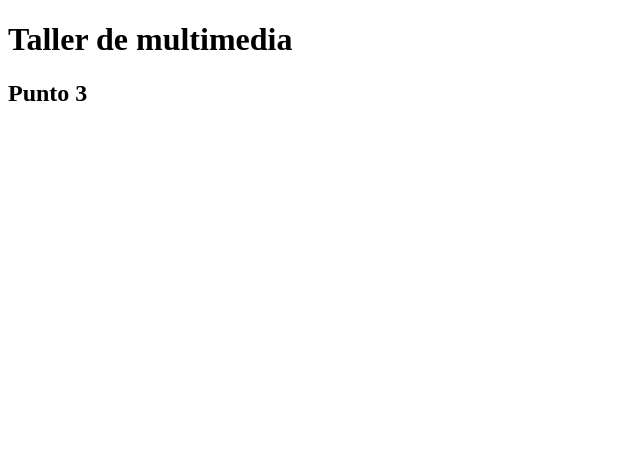
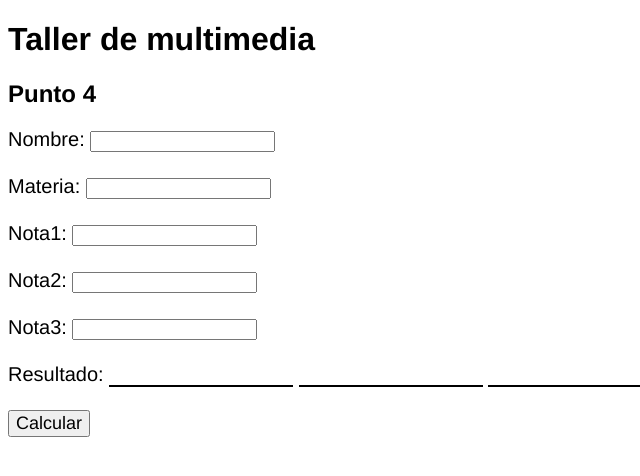
Before and after one commit to decruz97/Ejercicios, a plain HTML site: page Ejercicio 4/index.html in a window 1280 px wide. Shown: the whole page, without its empty margins (0-640 px from the left). Drawn offline with nearby package versions, Linux system fonts and the light colour scheme.

Commit message:
Ejercicio4

```diff
--- a/Ejercicio 4/css/style.css
+++ b/Ejercicio 4/css/style.css
@@ -0,0 +1,26 @@
+.titulo {
+    color: #000;
+    font-family: Helvetica;
+  }
+.subtitulo {
+    color: #000;
+    font-family: Helvetica;
+  }
+
+.texto {
+    font-family: Helvetica;
+    font-size: 20px;
+  }
+.resultado {
+  width:180px;
+  border: none;
+  text-overflow: ellipsis;
+  border-bottom: 2px solid rgb(0, 0, 0);
+  outline: none;
+  }
+
+.calcular {
+  font-family: Helvetica;
+  font-size: 18px;
+
+}
--- a/Ejercicio 4/index.html
+++ b/Ejercicio 4/index.html
@@ -1,9 +1,45 @@
 <!DOCTYPE html>
+<html lang="es">
 <head>
     <meta charset="UTF-8"/>
     <title>Taller de multimedia</title>
+    <link rel="stylesheet" href="css/style.css" />
 </head>
-    <body>
-        <h1>Taller de multimedia</h1>
-        <h2>Punto 3</h2>
-    </body>
+<body>
+          <h1 class="titulo">Taller de multimedia</h1>
+          <h2 class="subtitulo">Punto 4</h2>
+          <form>
+              <div class="texto">
+                <label >Nombre: </label>
+                  <input type="text" id="nombre" class="form-control"/>
+                  <br>
+                  <br>
+                  <label>Materia: </label>
+                  <input type="text" id="materia" />
+                  <br>
+                  <br>
+                  <label>Nota1: </label>
+                  <input type="text"  id="valorA" />
+                  <br>
+                  <br>
+                  <label>Nota2: </label>
+                  <input type="text"  id="valorB" />
+                  <br>
+                  <br>
+                  <label>Nota3: </label>
+                  <input type="text"  id="valorC" />
+                  <br>
+                  <br>
+                  <label>Resultado: </label>
+                  <input type="text"  id="nom" class="resultado"/>
+                  <input type="text"  id="resultado" class="resultado"/>
+                  <input type="text"  id="mat" class="resultado"/>
+                  <br>
+                  <br>
+          </form>
+        </div>
+          <button id="calcula" class="calcular">Calcular</button>
+  <script src="https://ajax.googleapis.com/ajax/libs/jquery/1.11.0/jquery.min.js"></script>
+  <script src="js/jquery.js"></script>
+</body>
+</html>
--- a/Ejercicio 4/js/jquery.js
+++ b/Ejercicio 4/js/jquery.js
@@ -0,0 +1,34 @@
+jQuery(document).ready(function() {
+
+function operacion(a,b,c,nombre,materia){
+    var resultado = 0;
+    var nombre = $("#nombre").val();
+    var materia = $("#materia").val();
+    resultado = parseFloat(a) + parseFloat(b) + parseFloat(c);
+            resultado = resultado/3;
+
+    if(resultado>=3){
+     $("#nom").val("Felicitaciones "+nombre);
+     $("#resultado").val("su nota es "
+     + resultado);
+     $("#mat").val("Pasaste la materia "+materia);
+     $('#resultado').css('color', 'green');
+        }
+    if(resultado<3){
+    $("#nom").val("Lo siento "+nombre);
+    $("#resultado").val("su nota es "+ resultado);
+    $("#mat").val("No pasaste la materia "+materia);
+    $('#resultado').css('color', 'red');
+         }
+    if(resultado<0){
+      alert("No se admiten valores negativos");
+      }
+}
+  jQuery('#calcula').click(function(){
+          var num1 = parseInt(jQuery('#valorA').val(),10);
+          var num2 = parseInt(jQuery('#valorB').val(),10);
+          var num3 = parseInt(jQuery('#valorC').val(),10);
+          operacion(num1,num2,num3);
+  });
+
+});
```
